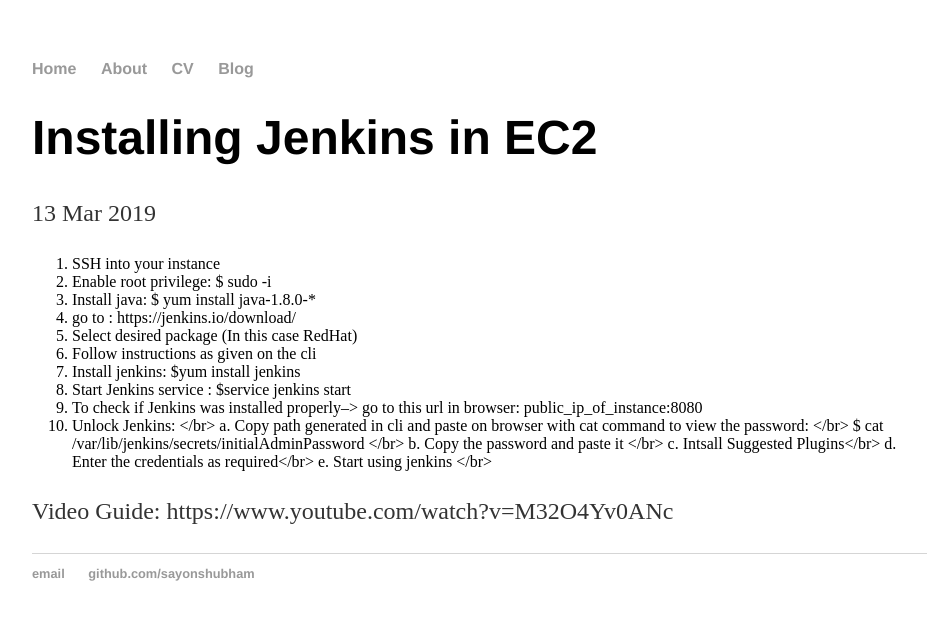
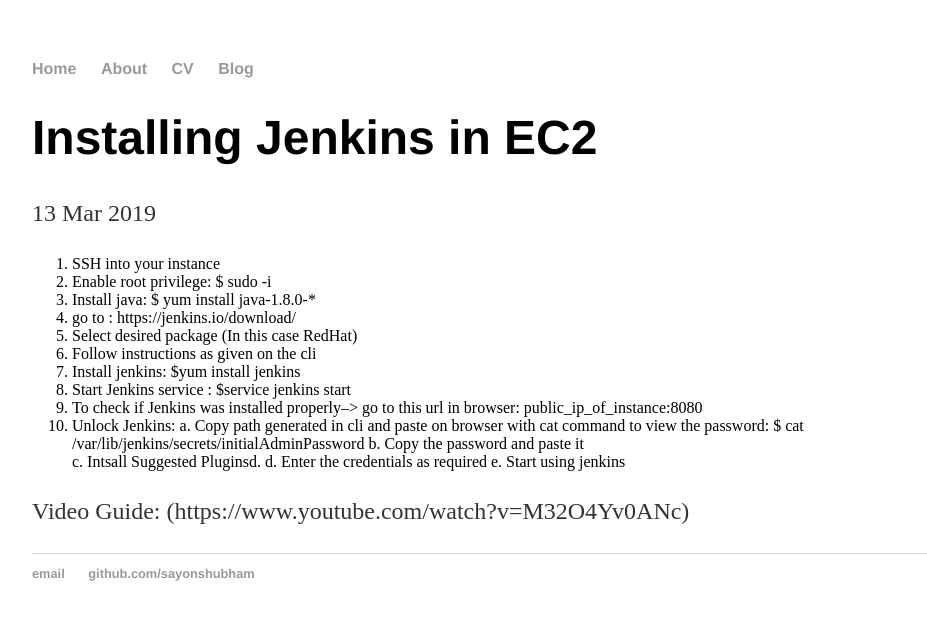
Before and after one commit to sayonshubham/sayonshubham.github.io, a Jekyll site: the page built from _posts/2019-03-13-Jenkins.md, in a window 1280 px wide. Shown: the top 620 px of the page, without its empty margins (160-1087 px from the left). Built offline with Jekyll 4.4.1, drawn with Linux system fonts in a browser that asks for light colours.

Commit message:
Update 2019-03-13-Jenkins.md

```diff
--- a/_posts/2019-03-13-Jenkins.md
+++ b/_posts/2019-03-13-Jenkins.md
@@ -14,13 +14,13 @@
 8. Start Jenkins service : $service jenkins start
 9. To check if Jenkins was installed properly-->
 go to this url in browser: public_ip_of_instance:8080
-10. Unlock Jenkins: </br>
-  a. Copy path generated in cli and paste on browser with cat command to view the password: </br>
-          $ cat /var/lib/jenkins/secrets/initialAdminPassword </br>
-  b.  Copy the password and paste it </br>
-  c. Intsall Suggested Plugins</br>
-  d. Enter the credentials as required</br>
-  e. Start using jenkins </br>
+10. Unlock Jenkins:
+a. Copy path generated in cli and paste on browser with cat command to view the password:
+          $ cat /var/lib/jenkins/secrets/initialAdminPassword
+b. Copy the password and paste it
+c. Intsall Suggested Pluginsd.
+d. Enter the credentials as required
+e. Start using jenkins
 
 Video Guide:
-https://www.youtube.com/watch?v=M32O4Yv0ANc
+(https://www.youtube.com/watch?v=M32O4Yv0ANc)
```
